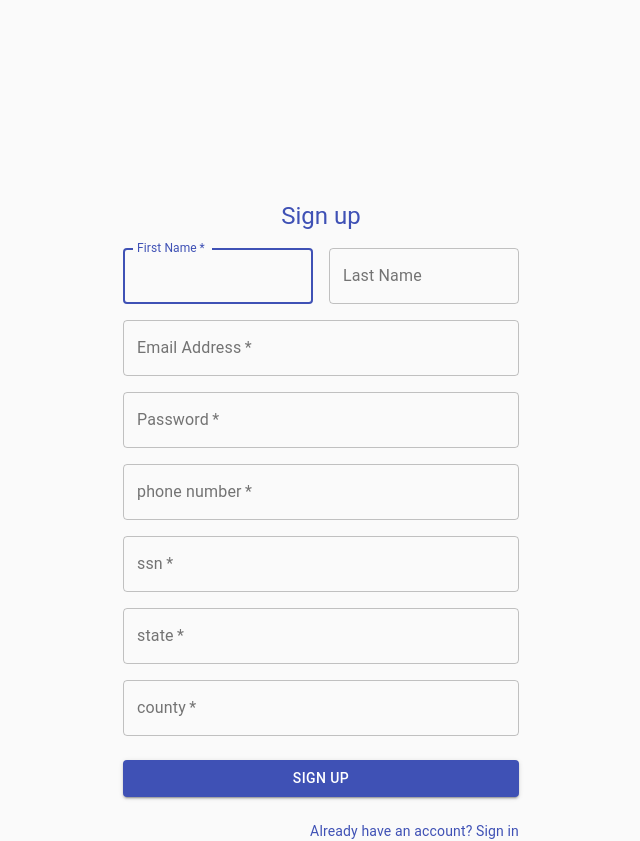
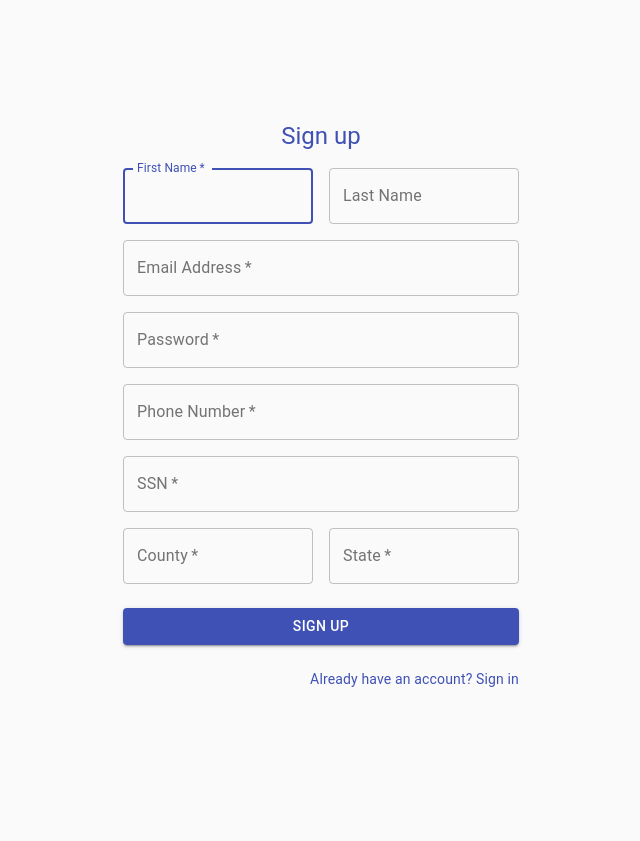
Before and after one commit to CS480UIC/cs480---course-project-covid19_vaccination, a React (Create React App) app in the folder covid_vaccination_ui/: page /signUp in a window 1280 px wide. Shown: the whole page, without its empty margins (319-959 px from the left). After the commit the page ends 800 px from the top, so only its background shows below. Built offline with nearby package versions, Linux system fonts and the light colour scheme.

Commit message:
Minor bug bixes

```diff
--- a/covid_vaccination_ui/src/App.js
+++ b/covid_vaccination_ui/src/App.js
@@ -4,7 +4,7 @@ import { BrowserRouter as Router, Switch, Route } from "react-router-dom";
 import Login from "./components/Login/login";
 import Header from "./components/Header/header";
 import SignUp from "./components/Login/signup";
-import Dashboard from "./components/Login/Dashboard";
+import Home from "./components/Home/home";
 
 const App = () => {
 
@@ -20,6 +20,9 @@ const App = () => {
                 <Route exact path="/signUp">
                   <SignUp />
                 </Route>
+                <Route exact path="/home">
+                  <Home />
+                </Route>
               </Switch>
             </div>
           </Router>
--- a/covid_vaccination_ui/src/components/Home/home.js
+++ b/covid_vaccination_ui/src/components/Home/home.js
@@ -0,0 +1,6 @@
+import React, { useEffect, useState } from "react";
+import { Button, CssBaseline, TextField, Link, Grid, Typography, makeStyles, Container} from '@material-ui/core';
+import Axios from 'axios';
+
+export default function Home() {
+};
--- a/covid_vaccination_ui/src/components/Login/signup.js
+++ b/covid_vaccination_ui/src/components/Login/signup.js
@@ -35,7 +35,7 @@ export default function SignUp() {
 
         })
         .then(res =>{
-          this.props.history.push("/Dashboard");
+          this.props.history.push("/home");
         })
 
       };
@@ -105,7 +105,7 @@ export default function SignUp() {
                   required
                   fullWidth
                   name="phonenumber"
-                  label="phone number"
+                  label="Phone Number"
                   id="phone number"
                   onChange={handleInputChange}
                   autoComplete="phonenumber"
@@ -117,37 +117,37 @@ export default function SignUp() {
                   required
                   fullWidth
                   name="ssn"
-                  label="ssn"
+                  label="SSN"
                   type="ssn"
                   id="ssn"
                   onChange={handleInputChange}
                   autoComplete="ssn"
                 />
               </Grid>
-              <Grid item xs={12}>
+              <Grid item xs={12} sm={6}>
+                <TextField
+                  variant="outlined"
+                  required
+                  fullWidth
+                  name="county"
+                  label="County"
+                  type="county"
+                  id="county"
+                  onChange={handleInputChange}
+                  autoComplete="county"
+                />
+              </Grid>
+              <Grid item xs={12} sm={6}>
                 <TextField
                   variant="outlined"
                   required
                   fullWidth
                   name="state"
-                  label="state"
+                  label="State"
                   type="state"
                   id="state"
                   onChange={handleInputChange}
                   autoComplete="state"
-                />
-              </Grid>
-              <Grid item xs={12}>
-                <TextField
-                  variant="outlined"
-                  required
-                  fullWidth
-                  name="county"
-                  label="county"
-                  type="county"
-                  id="county"
-                  onChange={handleInputChange}
-                  autoComplete="county"
                 />
               </Grid>
             </Grid>
@@ -177,7 +177,7 @@ export default function SignUp() {
   const useStyles = makeStyles((theme) => ({
 
     paper: {
-        marginTop: theme.spacing(25),
+        marginTop: theme.spacing(15),
         display: 'flex',
         flexDirection: 'column',
         alignItems: 'center',
```
